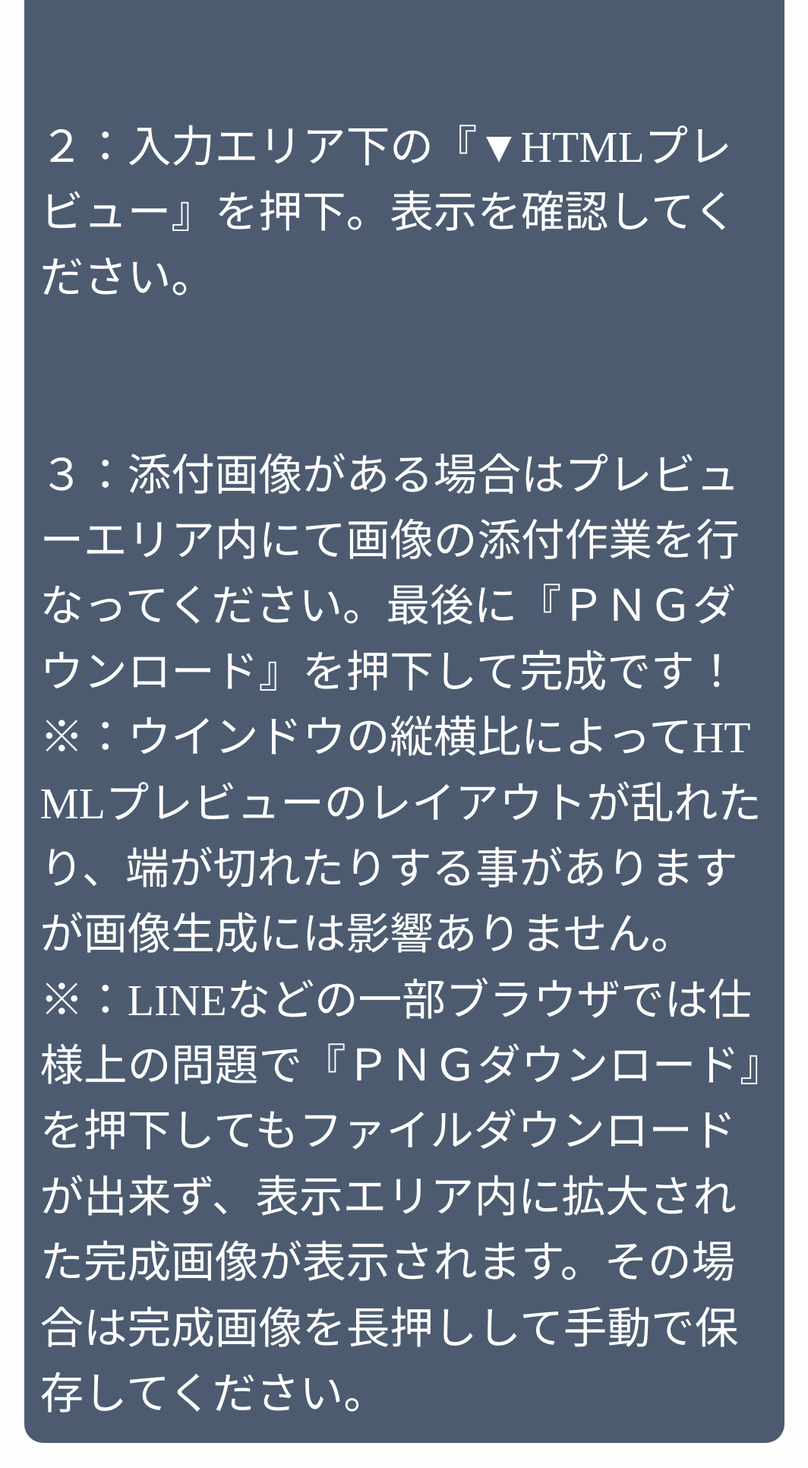
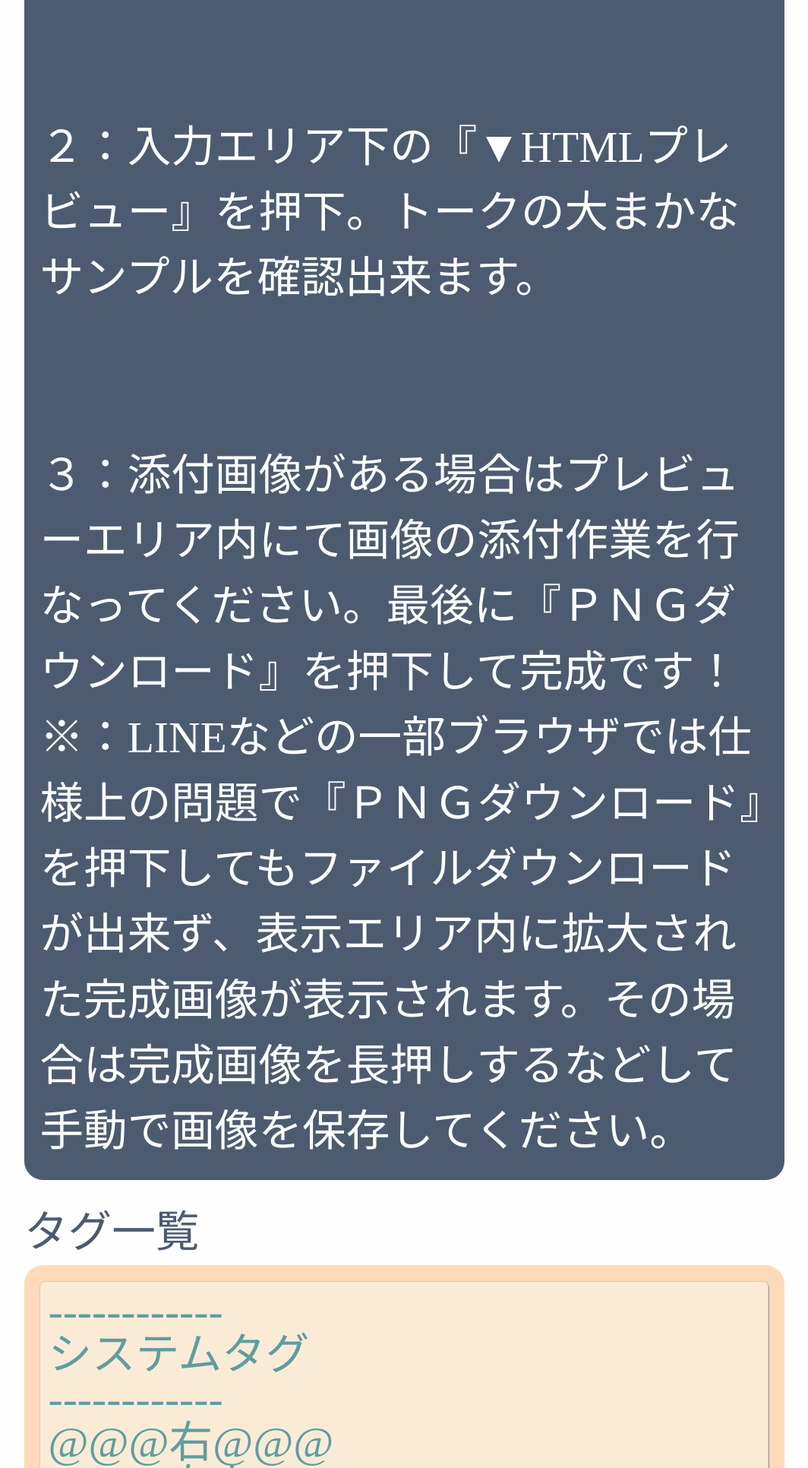
Before and after one commit to Mitsutsuki1/plumTalk, a Flask app: page / in a window 1280 px wide. Shown: the part 4568-6500 px from the top of the page at 76% size, without its empty margins (128-1192 px from the left). Run offline with Flask 3, Linux system fonts and the light colour scheme.

Commit message:
Add files via upload

```diff
--- a/templates/index.html
+++ b/templates/index.html
@@ -94,12 +94,11 @@
 								※入力方法は下にある『タグ一覧』および『～チュートリアル～』をご確認ください。<br>
 								<br>
 								<br>
-								２：入力エリア下の『▼HTMLプレビュー』を押下。表示を確認してください。<br>
+								２：入力エリア下の『▼HTMLプレビュー』を押下。トークの大まかなサンプルを確認出来ます。<br>
 								<br>
 								<br>
 								３：添付画像がある場合はプレビューエリア内にて画像の添付作業を行なってください。最後に『ＰＮＧダウンロード』を押下して完成です！<br>
-								※：ウインドウの縦横比によってHTMLプレビューのレイアウトが乱れたり、端が切れたりする事がありますが画像生成には影響ありません。<br>
-								※：LINEなどの一部ブラウザでは仕様上の問題で『ＰＮＧダウンロード』を押下してもファイルダウンロードが出来ず、表示エリア内に拡大された完成画像が表示されます。その場合は完成画像を長押しして手動で保存してください。
+								※：LINEなどの一部ブラウザでは仕様上の問題で『ＰＮＧダウンロード』を押下してもファイルダウンロードが出来ず、表示エリア内に拡大された完成画像が表示されます。その場合は完成画像を長押しするなどして手動で画像を保存してください。
 							</p>
 						</div>
 					</div>
```
